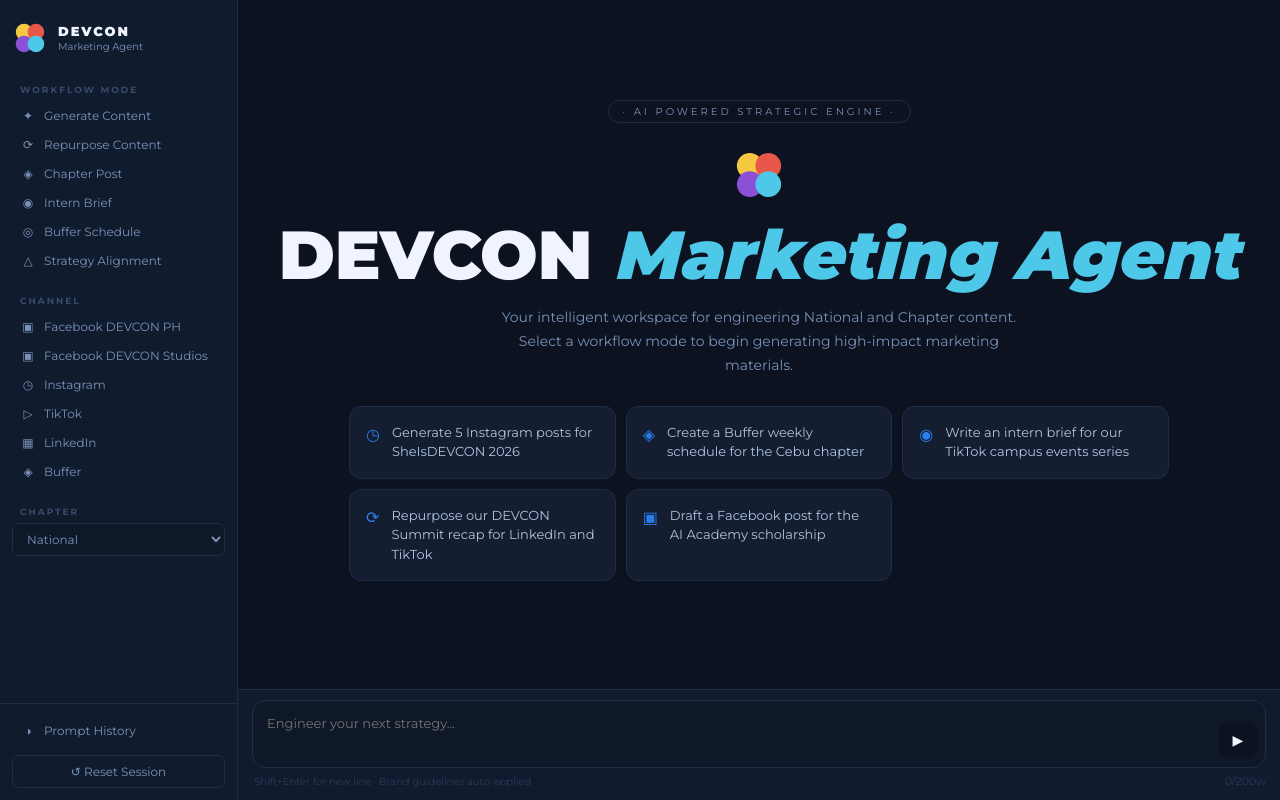
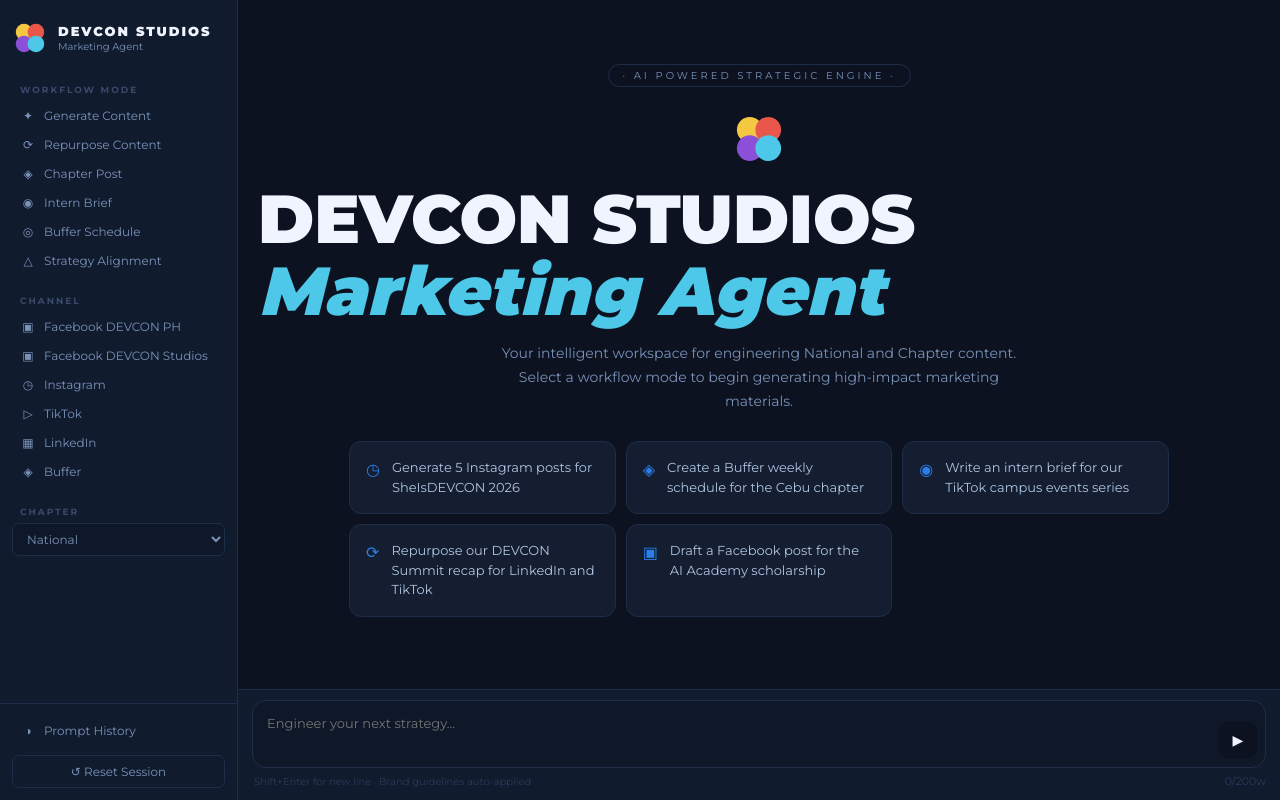
Before and after one commit to alimarielle/devcon-marketing-agent, a Next.js app: page / in a window 1280 px wide. Built offline with nearby package versions, Linux system fonts and the light colour scheme.

Commit message:
fix: changed name to DEVCON Studios Marketing Agent

```diff
--- a/src/app/page.tsx
+++ b/src/app/page.tsx
@@ -68,7 +68,7 @@
         ))}
       </svg>
       <div style={{ opacity:phase>=2?1:0, transition:"opacity .5s ease", textAlign:"center" }}>
-        <div style={{ fontWeight:900, fontSize:26, letterSpacing:6, color:C.white }}>DEVCON</div>
+        <div style={{ fontWeight:900, fontSize:26, letterSpacing:6, color:C.white }}>DEVCON STUDIOS</div>
         <div style={{ fontSize:11, color:C.muted, letterSpacing:3, marginTop:4 }}>MARKETING AGENT</div>
       </div>
     </div>
@@ -275,7 +275,7 @@
         <div style={{display:"flex",alignItems:"center",gap:10,marginBottom:28}}>
           <DevconCircles size={36}/>
           <div>
-            <div style={{fontWeight:900,fontSize:13,color:C.white,letterSpacing:2}}>DEVCON</div>
+            <div style={{fontWeight:900,fontSize:13,color:C.white,letterSpacing:2}}>DEVCON STUDIOS</div>
             <div style={{fontSize:10,color:C.muted,marginTop:1}}>Marketing Agent</div>
           </div>
         </div>
@@ -404,7 +404,7 @@
               <div style={{display:"flex",alignItems:"center",gap:16,marginBottom:16,flexWrap:"wrap",justifyContent:"center"}}>
                 <DevconCircles size={56}/>
                 <h1 style={{fontSize:"clamp(32px,6vw,68px)",fontWeight:900,lineHeight:1.05,textAlign:"left"}}>
-                  <span style={{color:C.white}}>DEVCON </span>
+                  <span style={{color:C.white}}>DEVCON STUDIOS </span>
                   <span style={{color:C.skyBlue,fontStyle:"italic"}}>{"Marketing\nAgent"}</span>
                 </h1>
               </div>
```
